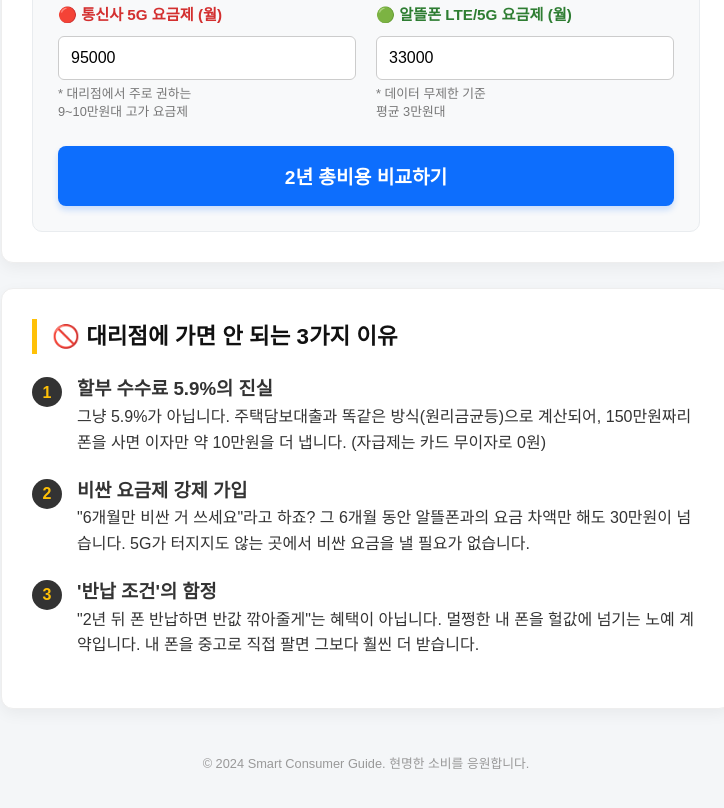
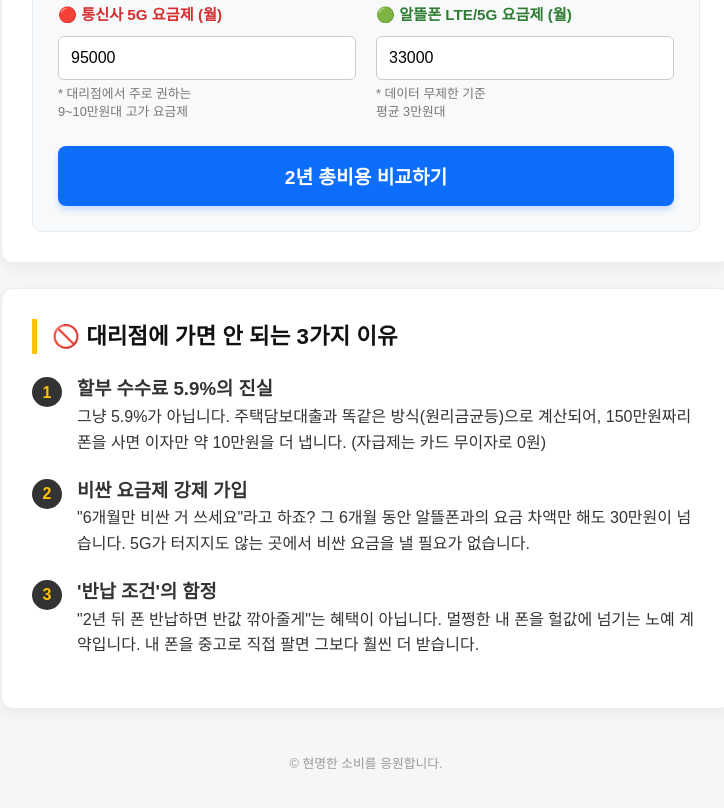
Before and after one commit to haojin113-maker/NotFreePhone, a plain HTML site: page index.html in a window 1280 px wide. Shown: the part 857-1665 px from the top of the page, without its empty margins (109-833 px from the left). Drawn offline with Linux system fonts and the light colour scheme.

Commit message:
Update index.html

```diff
--- a/index.html
+++ b/index.html
@@ -269,7 +269,7 @@
             </section>
 
             <footer style="text-align:center; padding:20px; color:#999; font-size:0.8rem;">
-                &copy; 2024 Smart Consumer Guide. 현명한 소비를 응원합니다.
+                &copy; 현명한 소비를 응원합니다.
             </footer>
 
         </main>
```
